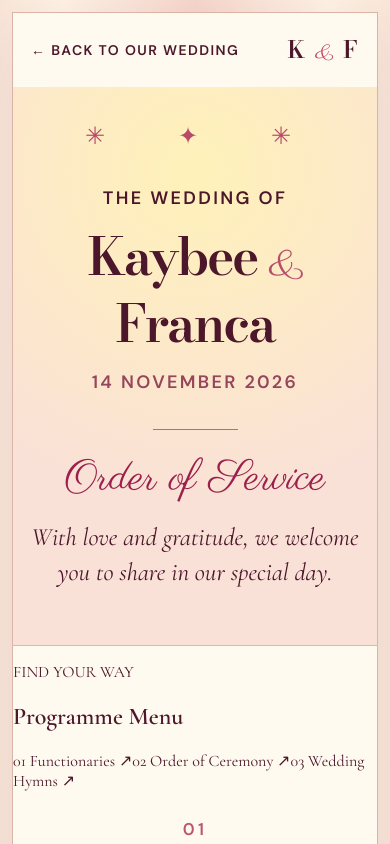
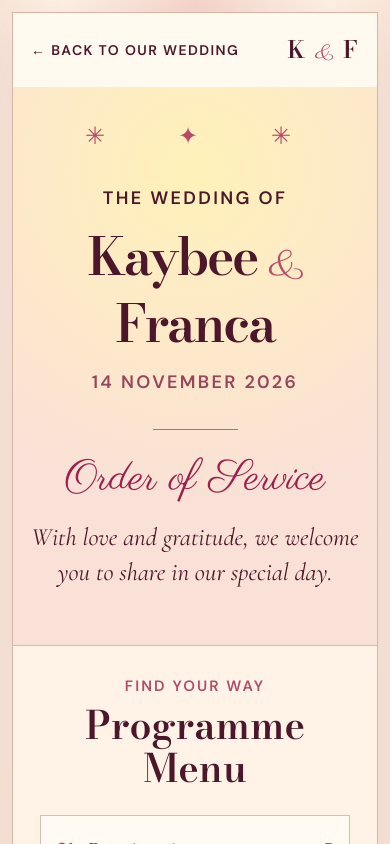
Before and after one commit to fidelnyame-80/Kaybee-Franca, a Next.js app: page /order-of-service in a window 390 px wide. Shown: the top 844 px of the page. Built offline with nearby package versions, Linux system fonts and the light colour scheme.

Commit message:
Style large mobile-friendly wedding programme navigation menu

```diff
--- a/app/order-of-service/programme.css
+++ b/app/order-of-service/programme.css
@@ -46,3 +46,16 @@
 .programme__hymn-note{font:italic clamp(22px,3vw,27px) var(--serif);margin:0}
 
 .programme__stanza{margin:30px auto 44px}.programme__stanza+.programme__stanza{padding-top:25px;border-top:1px solid #e4c3c5}.programme__hymn-link{display:inline-block;margin:25px auto 5px;padding:17px 24px;background:#751637;color:#fff9f1;border-radius:12px;font:700 clamp(19px,3vw,24px)/1.3 var(--sans);text-decoration:none}.programme__hymn-link:hover{background:#5d0e2b}
+
+/* Wedding programme contents menu */
+.programme{scroll-behavior:smooth}
+.programme__contents{padding:clamp(30px,5vw,55px) clamp(22px,7vw,85px);background:#fff3e8;text-align:center;border-bottom:1px solid #ead2ca}
+.programme__contents-eyebrow{font:700 clamp(15px,2.2vw,19px)/1.4 var(--sans);letter-spacing:.14em;color:#ae4c69;margin:0 0 7px}
+.programme__contents h2{font:400 clamp(39px,6vw,61px)/1.1 var(--display);margin:0 0 25px}
+.programme__contents-links{display:grid;gap:12px;max-width:650px;margin:auto}
+.programme__contents-links a{display:flex;align-items:center;gap:15px;min-height:68px;padding:16px clamp(15px,3vw,26px);background:#fffaf2;border:1px solid #ddb9b4;color:#641d3a;font:600 clamp(19px,3vw,25px)/1.25 var(--serif);text-align:left;text-decoration:none;transition:background .2s,transform .2s}
+.programme__contents-links a:hover,.programme__contents-links a:focus-visible{background:#f7dce0;transform:translateY(-2px)}
+.programme__contents-links a span:first-child{font:700 16px var(--sans);color:#b84c6c}
+.programme__contents-links a span:last-child{margin-left:auto;color:#ad4262}
+#functionaries,#ceremony,#hymns{scroll-margin-top:22px}
+@media(prefers-reduced-motion:no-preference){html:has(.programme){scroll-behavior:smooth}}
```
